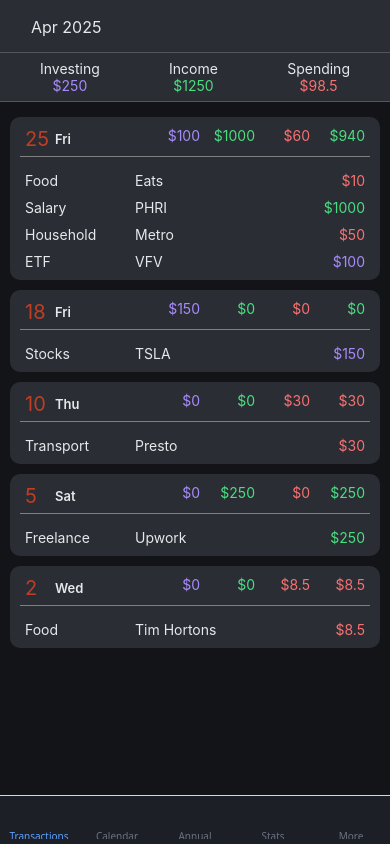
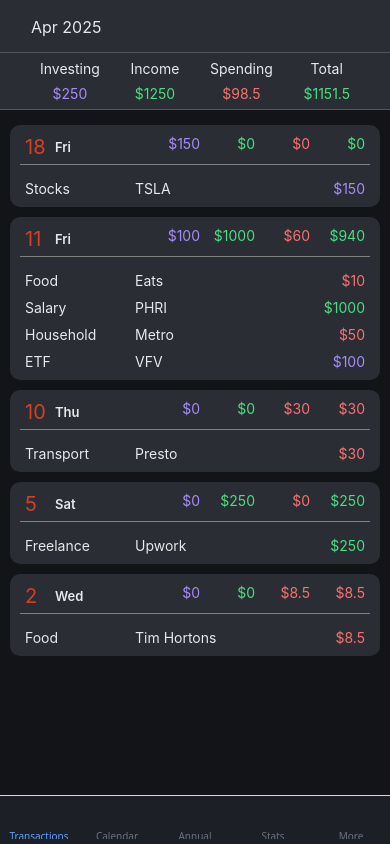
Before and after one commit to juderozario08/investment_tracker, a React Native app in the folder client/: screen /Logs in a window 390 px wide. Built offline with nearby package versions, Linux system fonts and the light colour scheme; some icons are missing.

Commit message:
updating notes section

```diff
--- a/client/src/components/DailyCard.tsx
+++ b/client/src/components/DailyCard.tsx
@@ -1,7 +1,7 @@
 import { StyleSheet, View, Text, TouchableOpacity, Modal } from "react-native"
 import { useTheme } from "../theming/ThemeProvider"
 import { Days, TransactionCategoryOptions, TransactionIncomeTagOptions, TransactionInvestTagOptions, TransactionSpendingTagOptions } from "../lib/constants";
-import { TransactionDateType } from "..";
+import { TransactionDateType } from "../types";
 import { useState } from "react";
 import { SafeAreaProvider, SafeAreaView } from "react-native-safe-area-context";
 import { Theme } from "../theming/types";
@@ -10,30 +10,6 @@ import { TextInput } from "react-native-gesture-handler";
 import { Dropdown } from "react-native-element-dropdown";
 
 /*TODO: ADD VALIDATION LATER FOR EACH FIELD. CLIENT SIDE */
-
-const CardHeader: React.FC<{
-    date: Date;
-    investments: number;
-    income: number;
-    spending: number;
-}> = ({ date, investments, income, spending }) => {
-    const { theme } = useTheme();
-    const total = income - spending;
-    return (
-        <View style={[styles.header]}>
-            <View style={{ flexDirection: 'row', alignItems: 'center' }}>
-                <Text style={{ color: 'rgba(255, 70, 28, 0.7)', fontSize: 20, width: 30 }}>{date.getDate()}</Text>
-                <Text style={{ color: theme.colors.text, fontSize: 13, fontWeight: '600' }}>{Days[date.getDay()]}</Text>
-            </View>
-            <View style={[styles.headerValues]}>
-                <Text style={[{ width: 55, textAlign: 'right', color: theme.colors.investment }]}>{`$${investments}`}</Text>
-                <Text style={[{ width: 55, textAlign: 'right', color: theme.colors.income }]}>{`$${income}`}</Text>
-                <Text style={[{ width: 55, textAlign: 'right', color: theme.colors.spending }]}>{`$${spending}`}</Text>
-                <Text style={[{ width: 55, textAlign: 'right', color: total < 0 ? theme.colors.spending : theme.colors.income }]}>{`$${Math.abs(total)}`}</Text>
-            </View>
-        </View>
-    )
-}
 
 const CustomModal: React.FC<{
     isVisible: boolean;
@@ -154,19 +130,31 @@ const CustomModal: React.FC<{
                     <View style={styles.modalFields}>
                         <Text style={[styles.modalText, { color: theme.colors.text }]}>Description: </Text>
                         <TextInput
-                            style={{ marginTop: 10, color: theme.colors.text }}
+                            style={{ marginTop: 10, color: theme.colors.text, width: 150 }}
                             onChangeText={text => setDescription(text)}
                             defaultValue={description}
+                            placeholder="Type here..."
                         />
                     </View>
 
                     {/* Note Section */}
-                    <View style={styles.modalFields}>
+                    <View>
                         <Text style={[styles.modalText, { color: theme.colors.text }]}>Note: </Text>
                         <TextInput
-                            style={{ marginTop: 10, color: theme.colors.text }}
+                            style={{
+                                marginTop: 10,
+                                color: theme.colors.text,
+                                width: '100%',
+                                backgroundColor: theme.colors.background,
+                                borderRadius: 5,
+                                padding: 5,
+                                height: '40%'
+                            }}
+                            multiline={true}
+                            numberOfLines={5}
                             onChangeText={text => setNote(text)}
                             defaultValue={note}
+                            placeholder="Type here..."
                         />
                     </View>
                 </View>
@@ -202,10 +190,25 @@ export const DailyCard: React.FC<{ transactions: TransactionDateType[], date: Da
         if (transaction.category === 'investment') acc.investments += transaction.amount;
         return acc;
     }, { income: 0, spending: 0, investments: 0 });
-
+    const total = totals.income - totals.spending;
     return (
         <View style={[{ backgroundColor: theme.colors.muted }, styles.container]}>
-            <CardHeader date={date} investments={totals.investments} income={totals.income} spending={totals.spending} />
+
+            {/* Card Header */}
+            <View style={[styles.header]}>
+                <View style={{ flexDirection: 'row', alignItems: 'center' }}>
+                    <Text style={{ color: 'rgba(255, 70, 28, 0.8)', fontSize: 20, width: 30 }}>{date.getDate()}</Text>
+                    <Text style={{ color: theme.colors.text, fontSize: 13, fontWeight: 600 }}>{Days[date.getDay()]}</Text>
+                </View>
+                <View style={[styles.headerValues]}>
+                    <Text style={[{ width: 55, textAlign: 'right', color: theme.colors.investment }]}>{`$${totals.investments}`}</Text>
+                    <Text style={[{ width: 55, textAlign: 'right', color: theme.colors.income }]}>{`$${totals.income}`}</Text>
+                    <Text style={[{ width: 55, textAlign: 'right', color: theme.colors.spending }]}>{`$${totals.spending}`}</Text>
+                    <Text style={[{ width: 55, textAlign: 'right', color: total < 0 ? theme.colors.spending : theme.colors.income }]}>{`$${Math.abs(total)}`}</Text>
+                </View>
+            </View>
+
+            {/* Transactions */}
             <View style={{ paddingTop: 10, gap: 10 }}>
                 {transactions.map((transaction, idx) => (
                     <Transaction key={idx} transaction={transaction} />
--- a/client/src/components/MonthSwitcher.tsx
+++ b/client/src/components/MonthSwitcher.tsx
@@ -19,9 +19,13 @@ export const MonthSwitcher: React.FC<MonthSwitcherProps> = ({ month, prevMonth,
                 <ChevronLeft color={theme.colors.text} />
             </TouchableOpacity>
             <Text style={[{ color: theme.colors.text, marginTop: 2 }, styles.text]}>{`${Months[month]} ${year}`}</Text>
-            <TouchableOpacity onPress={nextMonth}>
-                <ChevronRight color={theme.colors.text} />
-            </TouchableOpacity>
+            {
+                new Date().getUTCMonth() === month && new Date().getUTCFullYear() === year ? null : (
+                    <TouchableOpacity onPress={nextMonth}>
+                        <ChevronRight color={theme.colors.text} />
+                    </TouchableOpacity>
+                )
+            }
         </View>
     )
 }
--- a/client/src/components/MonthTotal.tsx
+++ b/client/src/components/MonthTotal.tsx
@@ -9,6 +9,7 @@ export const MonthSummary: React.FC<{
     }
 }> = ({ amounts }) => {
     const { theme } = useTheme();
+    const total = amounts.income - amounts.spending;
     return (
         <View style={{
             flexDirection: 'row',
@@ -34,6 +35,10 @@ export const MonthSummary: React.FC<{
                 <Text style={[{ color: theme.colors.text }]}>Spending</Text>
                 <Text style={[{ color: theme.colors.spending }]}>${amounts.spending}</Text>
             </View>
+            <View style={styles.categoryTotalView}>
+                <Text style={[{ color: theme.colors.text }]}>Total</Text>
+                <Text style={[{ color: total > 0 ? theme.colors.income : theme.colors.spending }]}>${Math.abs(total)}</Text>
+            </View>
         </View>
     )
 }
@@ -43,6 +48,7 @@ const styles = StyleSheet.create({
         flexDirection: 'column',
         justifyContent: 'space-between',
         alignItems: 'center',
+        gap: 8,
         paddingBottom: 2,
         paddingTop: 2
     }
--- a/client/src/lib/constants.ts
+++ b/client/src/lib/constants.ts
@@ -1,4 +1,4 @@
-import { DropdownMenuType } from "..";
+import { DropdownMenuType } from "../types";
 
 export const Months: string[] = [
     'Jan',
@@ -55,5 +55,8 @@ export const TransactionIncomeTagOptions: DropdownMenuType[] = [
 ]
 
 export const TransactionInvestTagOptions: DropdownMenuType[] = [
-    { label: 'VFV', value: 'VFV' },
+    { label: 'ETF', value: 'etf' },
+    { label: 'Stock', value: 'stock' },
+    { label: 'Crypto', value: 'crypto' },
+    { label: 'Stock', value: 'stock' },
 ]
--- a/client/src/navigation/screens/Transactions/Logs/index.tsx
+++ b/client/src/navigation/screens/Transactions/Logs/index.tsx
@@ -4,7 +4,7 @@ import { MonthSwitcher } from "../../../../components/MonthSwitcher";
 import { useEffect, useState } from "react";
 import { TopMenu } from "../../../../components/TopMenu";
 import { DailyCard } from "../../../../components/DailyCard";
-import { TransactionDateType } from "../../../..";
+import { TransactionDateType } from "../../../../types";
 import { GestureHandlerRootView, ScrollView } from "react-native-gesture-handler";
 import { MonthSummary } from "../../../../components/MonthTotal";
 
@@ -14,28 +14,28 @@ const data: TransactionDateType[] = [
         transactionType: 'Food',
         name: 'Eats',
         amount: 10,
-        date: new Date('2025-04-25')
+        date: new Date()
     },
     {
         category: 'income',
         transactionType: 'Salary',
         name: 'PHRI',
         amount: 1000,
-        date: new Date('2025-04-25')
+        date: new Date()
     },
     {
         category: 'spending',
         transactionType: 'Household',
         name: 'Metro',
         amount: 50,
-        date: new Date('2025-04-25')
+        date: new Date()
     },
     {
         category: 'investment',
         transactionType: 'ETF',
         name: 'VFV',
         amount: 100,
-        date: new Date('2025-04-25')
+        date: new Date()
     },
     {
         category: 'spending',
--- a/client/src/theming/index.ts
+++ b/client/src/theming/index.ts
@@ -7,7 +7,7 @@ export const themes: Themes = {
             background: '#f9fafb',
             card: '#ffffff',
             text: '#1c1e21',
-            textSubtle: 'rgba(28, 30, 33, 1)',
+            textSubtle: 'rgba(28, 30, 33, 0.5)',
             primary: '#2563eb',
             secondary: '#f472b6',
             accent: '#22c55e',
@@ -29,7 +29,7 @@ export const themes: Themes = {
             background: '#121417',
             card: '#1c1f26',
             text: '#e6e8eb',
-            textSubtle: 'rgba(130, 132, 135, 1)',
+            textSubtle: 'rgba(130, 132, 135, 0.8)',
             primary: '#5ea1ff',
             secondary: '#ff85a2',
             accent: '#72faca',
```
Also changed, not shown: client/src/types.ts (renamed from client/src/index.d.ts, +6 -6 lines).
